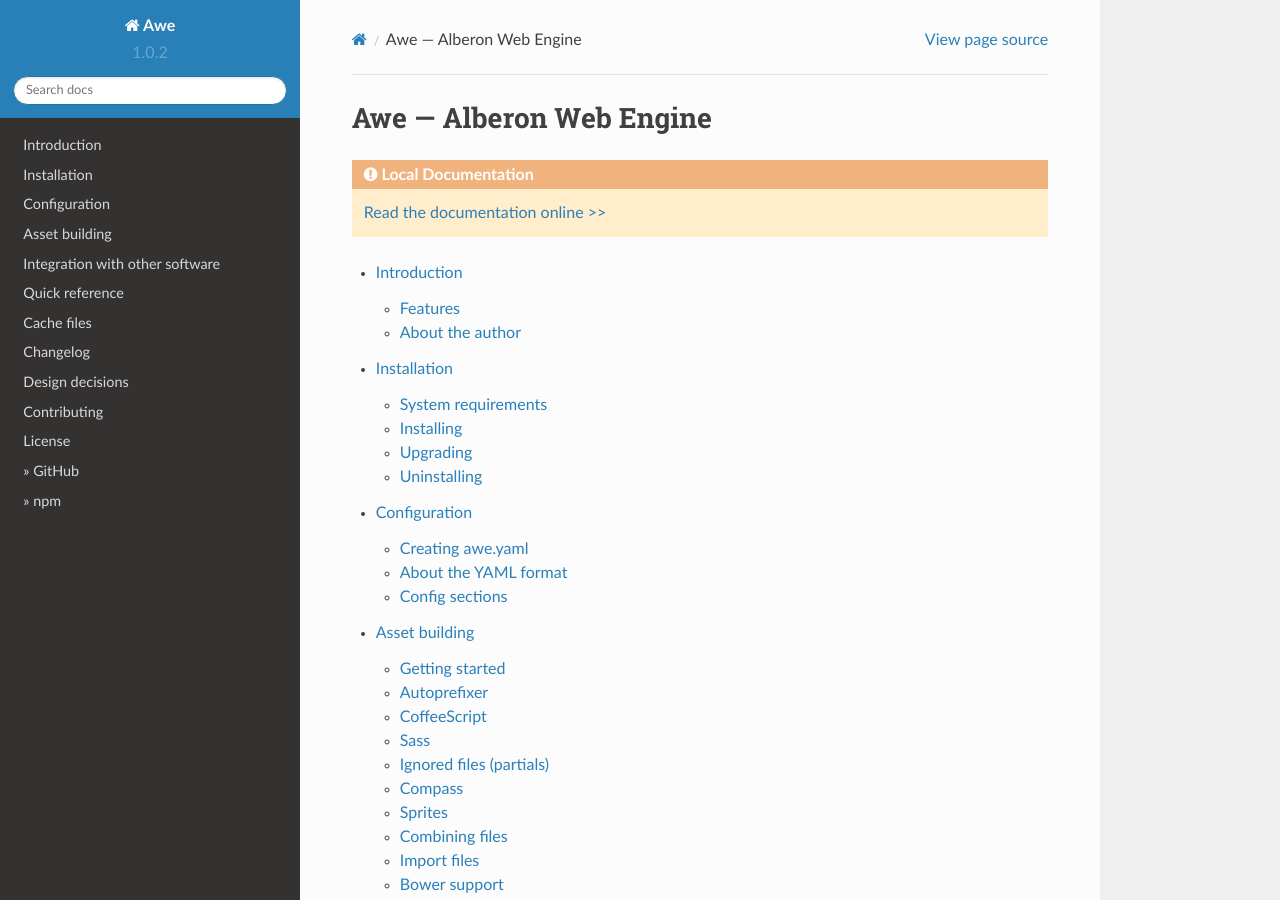
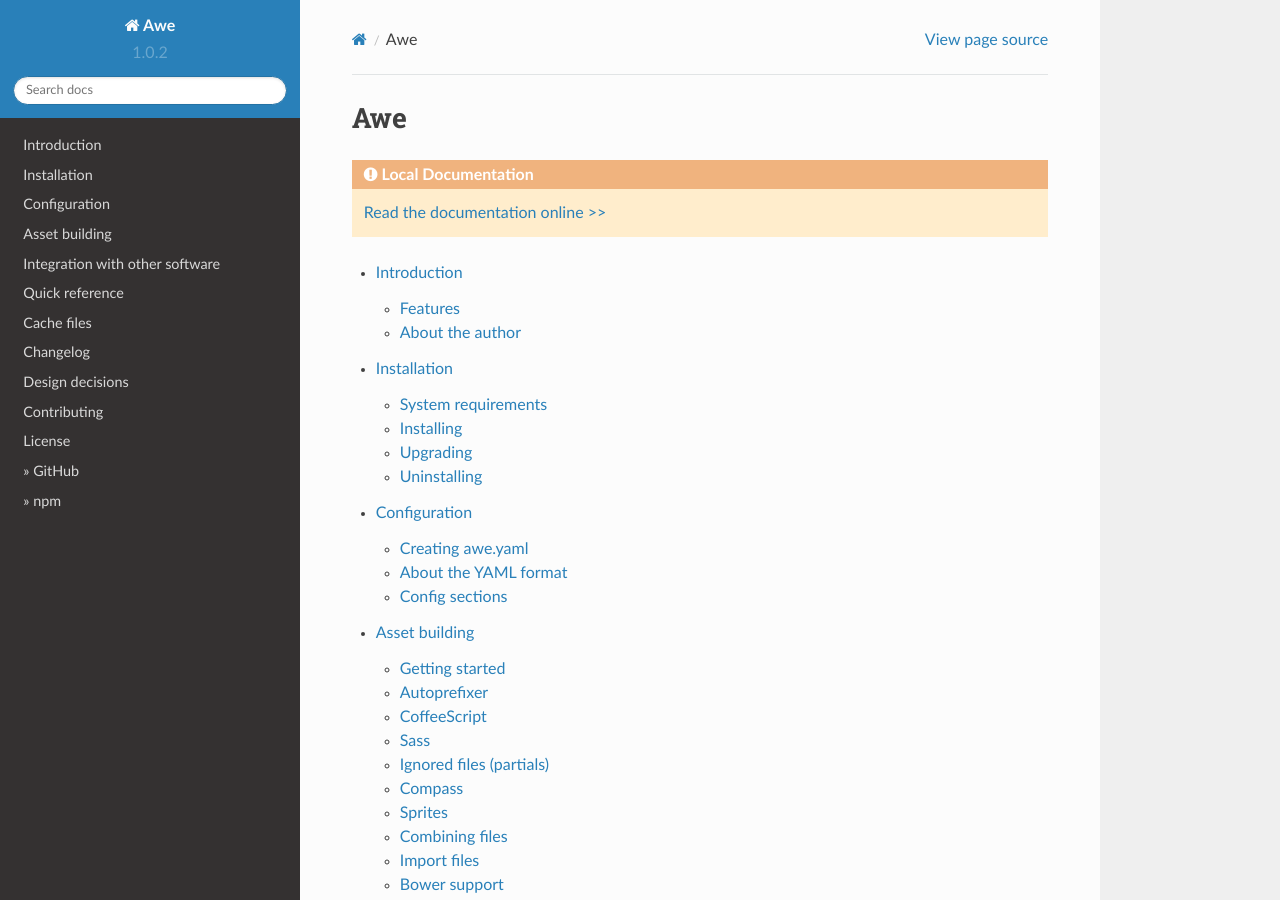
Before and after one commit to alberon/awe, a Sphinx documentation site: the page built from docs/index.rst, in a window 1280 px wide and 900 px high. Built offline with Sphinx 7.4.7 and the Read the Docs theme 2.0.0, drawn with Linux system fonts in a browser that asks for light colours.

Commit message:
Remove 'Alberon Web Engine' backronym - I never liked it really

```diff
--- a/README.md
+++ b/README.md
@@ -1,4 +1,4 @@
-# Awe - Alberon Web Engine
+# Awe
 
 Awe simplifies the building and maintenance of websites / web apps, by handling the compilation of **assets** - it makes it easy to compile CoffeeScript & Sass files, autoprefix CSS files and combine source files together, with full source map support for easier debugging.
 
--- a/docs/index.rst
+++ b/docs/index.rst
@@ -1,5 +1,5 @@
 ################################################################################
- Awe --- Alberon Web Engine
+ Awe
 ################################################################################
 
 .. Link to the online documentation
--- a/docs/introduction.rst
+++ b/docs/introduction.rst
@@ -4,7 +4,7 @@
 
 .. Note: This intro is also used in ../README.md and a short version for the description on GitHub.
 
-Awe (Alberon Web Engine) simplifies the building and maintenance of websites / web apps, by handling the compilation of **assets** -- it makes it easy to compile CoffeeScript & Sass files, autoprefix CSS files and combine source files together, with full source map support for easier debugging.
+Awe simplifies the building and maintenance of websites / web apps, by handling the compilation of **assets** -- it makes it easy to compile CoffeeScript & Sass files, autoprefix CSS files and combine source files together, with full source map support for easier debugging.
 
 In the future it will also handle **deployment** to remote live/staging servers, and related functionality such as **configuration management**.
 
```
Also changed, not shown: man/awe.1.md (+1 -1 lines).
